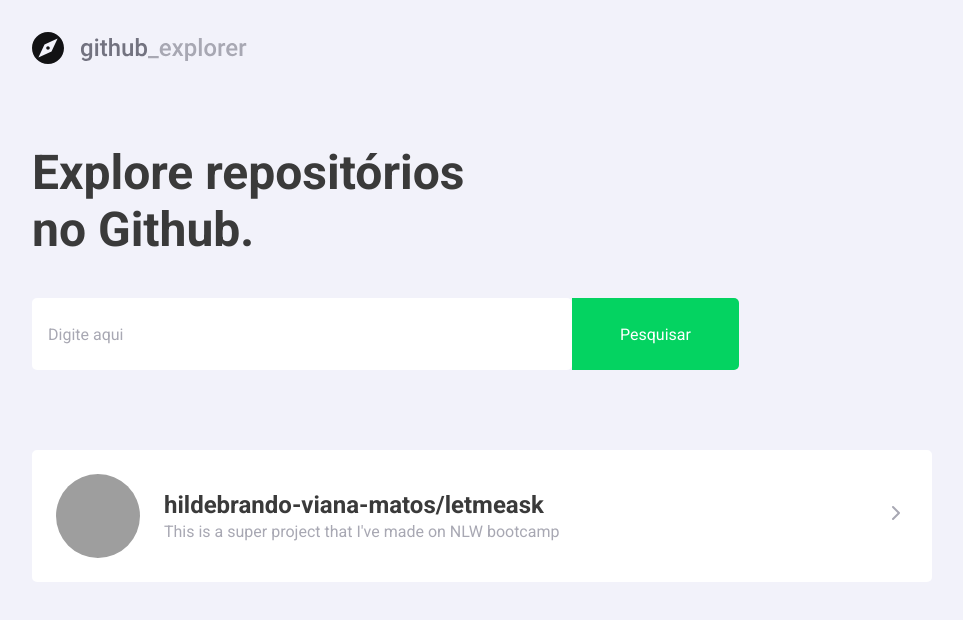
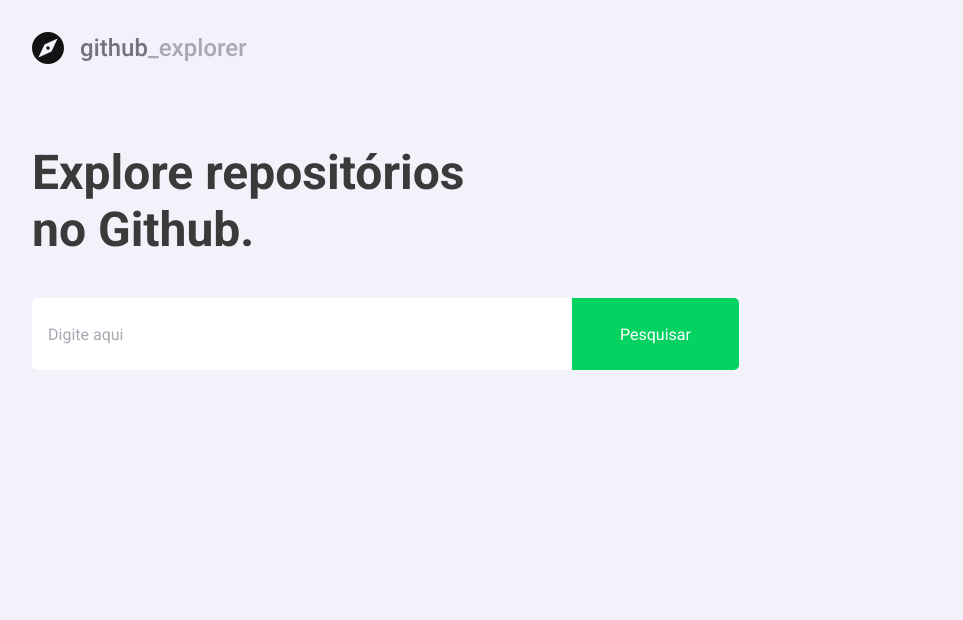
Before and after one commit to Hildebrando-Viana-Matos/github_explorer, a React (Create React App) app: page / in a window 1280 px wide. Shown: the top 620 px of the page, without its empty margins (158-1121 px from the left). Built offline with nearby package versions, Linux system fonts and the light colour scheme; grey boxes are pictures that could not be loaded.

Commit message:
Solving the bug

```diff
--- a/src/components/Card/index.tsx
+++ b/src/components/Card/index.tsx
@@ -6,12 +6,13 @@
 
 type CardProps = {
   avatar?: string;
-  name?: string;
-  url?: string;
+  name: string;
   repository: {
-    uid: string;
+    node_id: string;
+    full_name: string;
     name: string;
     description: string;
+    url: string;
   };
 };
 
@@ -26,11 +27,11 @@
           />
         )}
         <div className="contentOfProfile">
-          <h2>{props.repository.name}</h2>
+          <h2>{props.repository.full_name}</h2>
           <p>{props.repository.description}</p>
         </div>
       </div>
-      <Link to={props.repository.uid}>
+      <Link to={props.repository.url}>
         <FiChevronRight />
       </Link>
     </div>
--- a/src/pages/Home.tsx
+++ b/src/pages/Home.tsx
@@ -6,20 +6,35 @@
 
 import "../styles/home.scss";
 
+type RepositoryData = {
+  id: number;
+  node_id: string;
+  name: string;
+  full_name: string;
+  html_url: string;
+  description: string;
+  owner: {
+    avatar_url: string;
+    login: string;
+  };
+};
+
 export function Home() {
   const [repository, setRepository] = useState("");
-  const [repositoryResult, setRepositoryResult] = useState({});
+  const [data, setData] = useState<RepositoryData[]>([]);
 
   async function handleSearchRepository(event: FormEvent) {
     event.preventDefault();
     const octokit = new Octokit({
-      auth: `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`,
+      auth: `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`,
     });
 
     const response = await octokit.request("GET /search/repositories", {
       q: "letmeask",
     });
-    console.log(response);
+    const data1 = response.data.items as RepositoryData[];
+
+    setData(data1);
   }
 
   return (
@@ -40,17 +55,22 @@
               <button type="submit">Pesquisar</button>
             </form>
           </div>
-
-          <Card
-            avatar={"https://www.github.com/Hildebrando-Viana-Matos.png"}
-            name={"Hildebrando Viana Matos"}
-            repository={{
-              uid: "ASONAOIBNOFNnoisadnao",
-              name: "hildebrando-viana-matos/letmeask",
-              description:
-                "This is a super project that I've made on NLW bootcamp",
-            }}
-          />
+          {data.map((repository) => {
+            return (
+              <Card
+                key={repository.id}
+                avatar={repository.owner.avatar_url}
+                name={repository.owner.login}
+                repository={{
+                  node_id: repository.node_id,
+                  full_name: repository.full_name,
+                  name: repository.name,
+                  description: repository.description,
+                  url: repository.html_url,
+                }}
+              />
+            );
+          })}
         </div>
       </main>
     </>
--- a/src/pages/Profile.tsx
+++ b/src/pages/Profile.tsx
@@ -38,14 +38,6 @@
               </div>
             </div>
           </div>
-          <Card
-            repository={{
-              uid: "ASONAOIBNOFNnoisadnao",
-              name: "hildebrando-viana-matos/letmeask",
-              description:
-                "This is a super project that I've made on NLW bootcamp",
-            }}
-          />
         </div>
       </main>
     </div>
```
